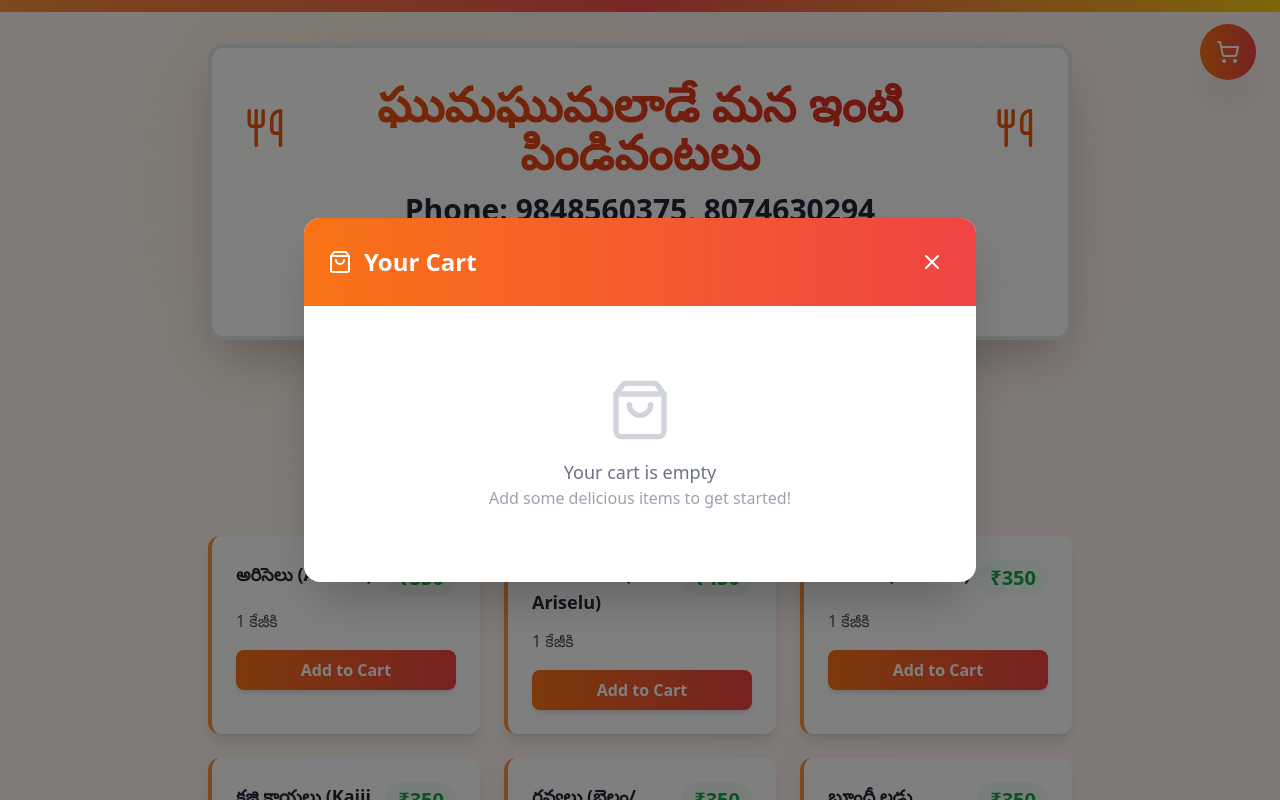
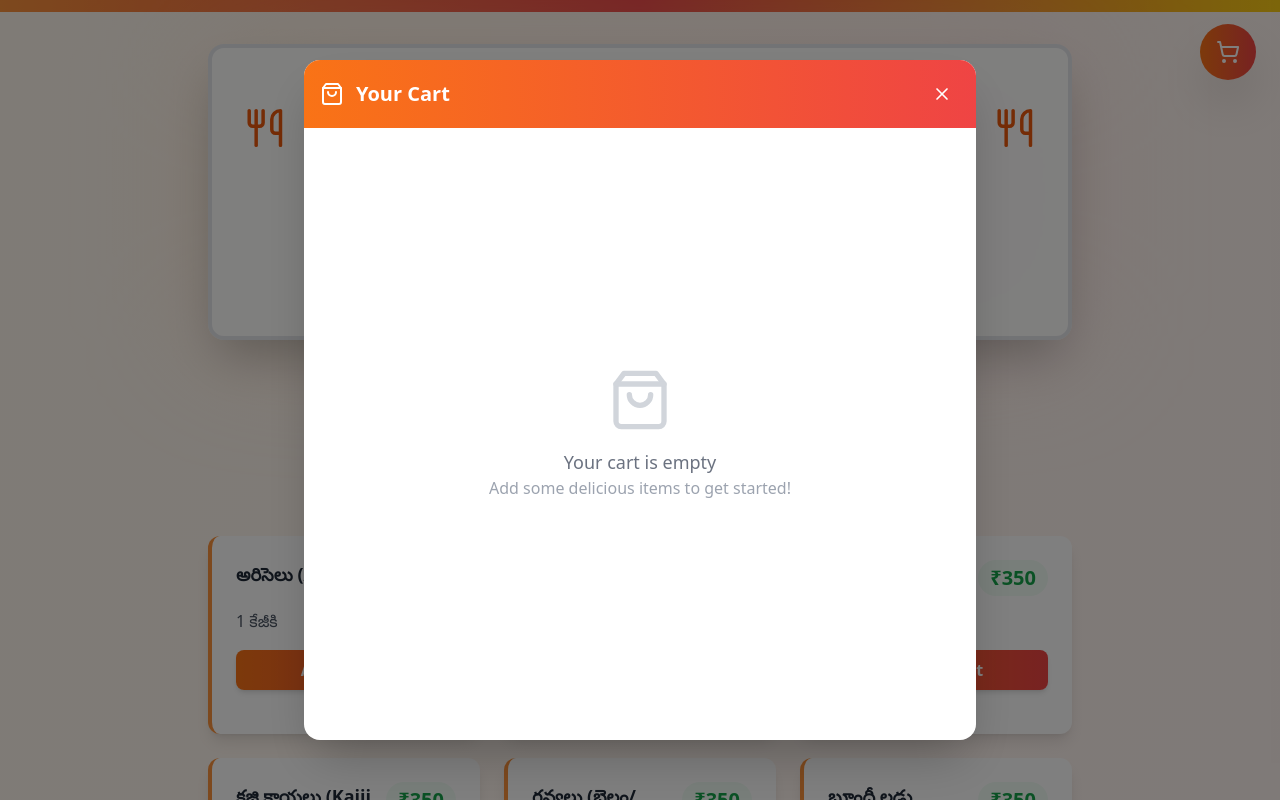
Before and after one commit to Nikhilsai2810/homefoods, a React (Vite) app: page / in a window 1280 px wide. Both pictures are taken after a click on the button 1228 px from the left and 52 px from the top of the page. Shown: the top 800 px of the page. Built offline with nearby package versions, Linux system fonts and the light colour scheme.

Commit message:
Fix cart modal sizing and functionality

```diff
--- a/src/components/CartModal.tsx
+++ b/src/components/CartModal.tsx
@@ -27,31 +27,31 @@ export const CartModal: React.FC<CartModalProps> = ({
 
   return (
     <div className="fixed inset-0 bg-black bg-opacity-50 z-50 flex items-center justify-center p-4">
-      <div className="bg-white rounded-2xl shadow-2xl max-w-2xl w-full max-h-[90vh] overflow-hidden">
+      <div className="bg-white rounded-2xl shadow-2xl w-full max-w-2xl h-[85vh] flex flex-col">
         {/* Header */}
-        <div className="bg-gradient-to-r from-orange-500 to-red-500 text-white p-6 flex items-center justify-between">
+        <div className="bg-gradient-to-r from-orange-500 to-red-500 text-white p-4 flex items-center justify-between rounded-t-2xl flex-shrink-0">
           <div className="flex items-center">
             <ShoppingBag className="w-6 h-6 mr-3" />
-            <h2 className="text-2xl font-bold">Your Cart</h2>
+            <h2 className="text-xl font-bold">Your Cart</h2>
           </div>
           <button
             onClick={onClose}
             className="text-white hover:bg-white/20 rounded-full p-2 transition-colors"
           >
-            <X className="w-6 h-6" />
+            <X className="w-5 h-5" />
           </button>
         </div>
 
-        {/* Cart Content */}
-        <div className="p-6 max-h-96 overflow-y-auto">
+        {/* Cart Content - Scrollable */}
+        <div className="flex-1 overflow-y-auto p-4">
           {cartItems.length === 0 ? (
-            <div className="text-center py-12">
-              <ShoppingBag className="w-16 h-16 text-gray-300 mx-auto mb-4" />
+            <div className="text-center py-12 h-full flex flex-col items-center justify-center">
+              <ShoppingBag className="w-16 h-16 text-gray-300 mb-4" />
               <p className="text-gray-500 text-lg">Your cart is empty</p>
               <p className="text-gray-400">Add some delicious items to get started!</p>
             </div>
           ) : (
-            <div className="space-y-4">
+            <div className="space-y-3">
               {cartItems.map((item) => {
                 const price = parseInt(item.price.replace('₹', ''));
                 const itemTotal = price * item.quantity;
@@ -60,13 +60,13 @@ export const CartModal: React.FC<CartModalProps> = ({
                   <div key={item.id} className="bg-gray-50 rounded-xl p-4 border border-gray-200">
                     <div className="flex items-start justify-between mb-3">
                       <div className="flex-1">
-                        <h4 className="font-bold text-gray-800 text-lg">{item.name}</h4>
+                        <h4 className="font-bold text-gray-800 text-base">{item.name}</h4>
                         <p className="text-gray-600 text-sm">{item.description}</p>
-                        <p className="text-orange-600 font-semibold">{item.category}</p>
+                        <p className="text-orange-600 font-semibold text-sm">{item.category}</p>
                       </div>
                       <button
                         onClick={() => onRemoveItem(item.id)}
-                        className="text-red-500 hover:bg-red-50 rounded-full p-2 transition-colors"
+                        className="text-red-500 hover:bg-red-50 rounded-full p-2 transition-colors ml-2"
                       >
                         <Trash2 className="w-4 h-4" />
                       </button>
@@ -100,9 +100,9 @@ export const CartModal: React.FC<CartModalProps> = ({
           )}
         </div>
 
-        {/* Footer with Total and Checkout */}
+        {/* Footer with Total and Checkout - Fixed at bottom */}
         {cartItems.length > 0 && (
-          <div className="border-t border-gray-200 p-6 bg-gray-50">
+          <div className="border-t border-gray-200 p-4 bg-white rounded-b-2xl flex-shrink-0">
             <div className="flex items-center justify-between mb-4">
               <span className="text-xl font-bold text-gray-800">Grand Total:</span>
               <span className="text-2xl font-bold text-green-600">₹{totalPrice}</span>
@@ -111,13 +111,13 @@ export const CartModal: React.FC<CartModalProps> = ({
             <div className="flex space-x-3">
               <button
                 onClick={onClearCart}
-                className="flex-1 bg-gray-200 text-gray-700 py-3 px-6 rounded-xl font-semibold hover:bg-gray-300 transition-colors"
+                className="flex-1 bg-gray-200 text-gray-700 py-3 px-4 rounded-xl font-semibold hover:bg-gray-300 transition-colors"
               >
                 Clear Cart
               </button>
               <button
                 onClick={onProceedToCheckout}
-                className="flex-2 bg-gradient-to-r from-orange-500 to-red-500 text-white py-3 px-8 rounded-xl font-bold hover:from-orange-600 hover:to-red-600 transition-all flex items-center justify-center"
+                className="flex-2 bg-gradient-to-r from-orange-500 to-red-500 text-white py-3 px-6 rounded-xl font-bold hover:from-orange-600 hover:to-red-600 transition-all flex items-center justify-center"
               >
                 <Phone className="w-5 h-5 mr-2" />
                 Place Order
```
